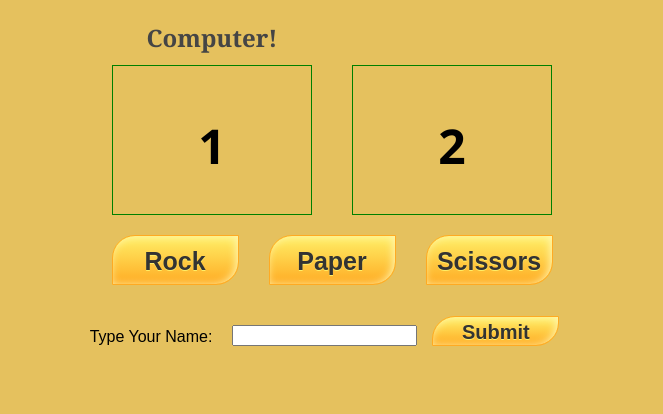
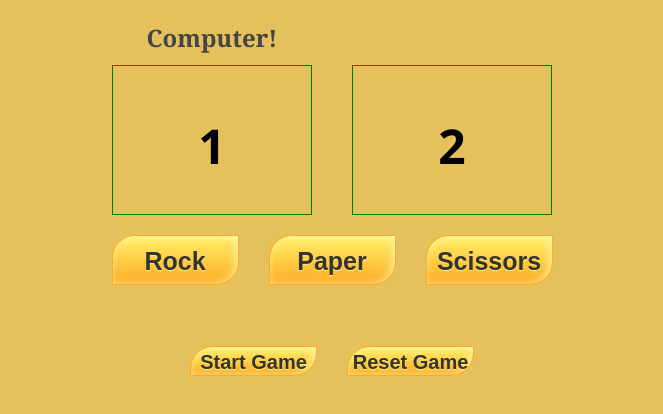
Before and after one commit to hditano/Rock-Papper-Scissors, a plain HTML site: page index.html in a window 1280 px wide. Both pictures are taken after a click on the link "Submit". Shown: the part 104-518 px from the top of the page, without its empty margins (308-971 px from the left). Drawn offline with Linux system fonts and the light colour scheme.

Commit message:
added start-game and reset-game button dynamically after typing name

```diff
--- a/script.js
+++ b/script.js
@@ -54,11 +54,14 @@
 const submitBtn = document.querySelector(".submit-name");
 const textName = document.querySelector(".text-name");
 const playerName = document.querySelector(".player-name");
+const nameContainer = document.querySelector('.name-container');
 
 submitBtn.addEventListener('click', (e) => {
   console.log(e);
   if (textName !== "") {
     changeText(textName, playerName);
+    document.querySelector('.name-container').style.visibility = 'hidden';
+    startGame();
   }
 });
 
@@ -66,3 +69,13 @@ submitBtn.addEventListener('click', (e) => {
 function changeText(origin, destination) {
   return destination.textContent = origin.value;
 }
+
+function startGame() {
+  const startButton = document.createElement('div');
+  startButton.setAttribute('class', 'main-startGame');
+  startButton.innerHTML = "<a href='#' class='btn-class start-game'>Start Game</a> <a href='#' class='btn-class reset-game'>Reset Game</a>";
+  startButton.style.visibility = 'visible';
+  startButton.style.textDecoration = 'none';
+  document.body.appendChild(startButton);
+
+}
--- a/style.css
+++ b/style.css
@@ -83,6 +83,15 @@ body {
   padding: 0px;
 }
 
+.main-startGame {
+  display: flex;
+  flex-direction: row;
+  justify-content: center;
+  align-items: flex-end;
+  margin: 0px;
+  padding: 0px;
+}
+
 .text-name {
   text-align: center;
   margin-top: 40px;
@@ -124,7 +133,7 @@ body {
   height:50px;
 	line-height:50px;
   width: 127px;
-	text-decoration:none;
+	text-decoration:none !important;
 	text-align:center;
 	text-shadow:0px 1px 0px #ffee66;
   margin: 0px 15px;
@@ -142,9 +151,10 @@ body {
 	top:1px;
 }
 
-.submit-name {
+.submit-name, .start-game, .reset-game {
   width: 127px;
   height: 30px;
   line-height: 30px;
   font-size: 20px;
+  text-decoration: none !important;
 }
```
